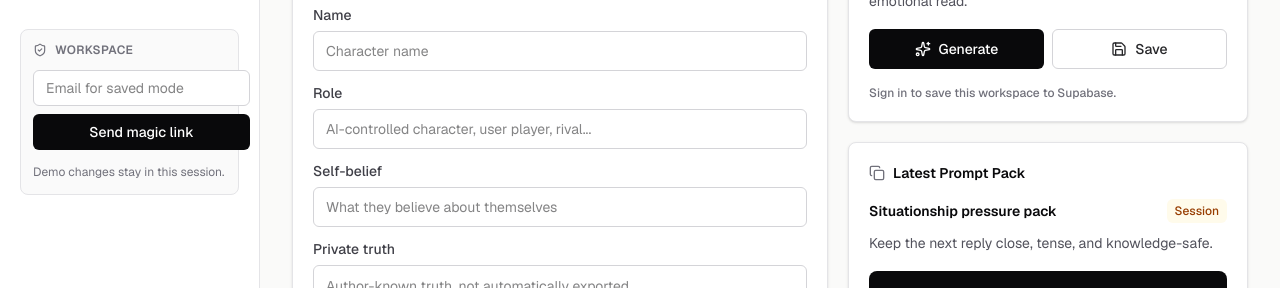
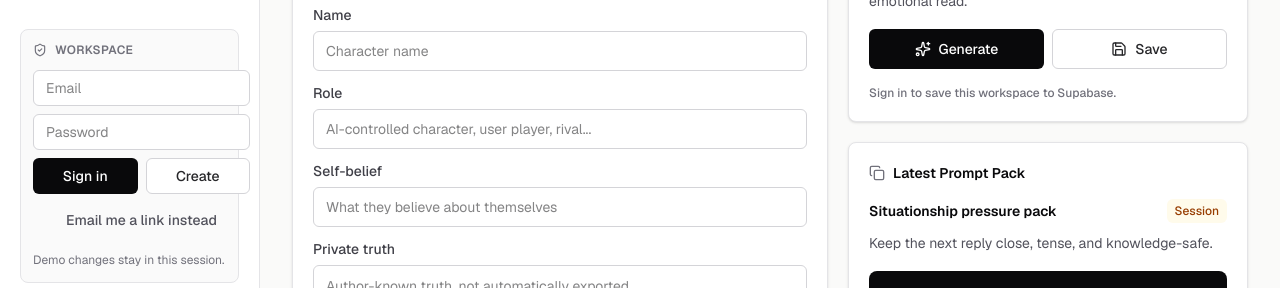
Before and after one commit to peachhi11/HeartWriteAI, a Next.js app: page / in a window 1280 px wide. Shown: the part 347-635 px from the top of the page. Built offline with nearby package versions, Linux system fonts and the light colour scheme; no server answers.

Commit message:
Add password auth controls

```diff
--- a/src/features/story-memory/components/story-memory-dashboard.tsx
+++ b/src/features/story-memory/components/story-memory-dashboard.tsx
@@ -149,11 +149,37 @@ export function StoryMemoryDashboard({
     { label: "Secrets", value: secrets.length, tone: "border-amber-200 bg-amber-50 text-amber-900" },
   ];
 
-  function requestMagicLink(event: FormEvent<HTMLFormElement>) {
+  function handleAuthSubmit(event: FormEvent<HTMLFormElement>) {
     event.preventDefault();
-    const email = getFormValue(event.currentTarget, "email");
+    const form = event.currentTarget;
+    const submitter = (event.nativeEvent as SubmitEvent).submitter;
+    const action =
+      submitter instanceof HTMLButtonElement ? submitter.value : "sign-in";
+    const email = getFormValue(form, "email");
+    const password = getFormValue(form, "password");
 
     if (!email || !supabase) return;
+
+    if (action === "magic-link") {
+      requestMagicLink(email);
+      return;
+    }
+
+    if (!password) {
+      setNotice("Enter a password to use saved workspace sign-in.");
+      return;
+    }
+
+    if (action === "create-account") {
+      createPasswordAccount(email, password);
+      return;
+    }
+
+    signInWithPassword(email, password);
+  }
+
+  function requestMagicLink(email: string) {
+    if (!supabase) return;
 
     startTransition(async () => {
       const { error } = await supabase.auth.signInWithOtp({
@@ -164,6 +190,50 @@ export function StoryMemoryDashboard({
       });
 
       setNotice(error ? error.message : "Magic link sent. Check your email to open the saved workspace.");
+    });
+  }
+
+  function signInWithPassword(email: string, password: string) {
+    if (!supabase) return;
+
+    startTransition(async () => {
+      const { error } = await supabase.auth.signInWithPassword({
+        email,
+        password,
+      });
+
+      if (error) {
+        setNotice(error.message);
+        return;
+      }
+
+      window.location.reload();
+    });
+  }
+
+  function createPasswordAccount(email: string, password: string) {
+    if (!supabase) return;
+
+    startTransition(async () => {
+      const { data, error } = await supabase.auth.signUp({
+        email,
+        password,
+        options: {
+          emailRedirectTo: `${window.location.origin}/auth/callback`,
+        },
+      });
+
+      if (error) {
+        setNotice(error.message);
+        return;
+      }
+
+      if (data.session) {
+        window.location.reload();
+        return;
+      }
+
+      setNotice("Account created. Check your email if Supabase asks you to confirm it.");
     });
   }
 
@@ -639,19 +709,51 @@ export function StoryMemoryDashboard({
                   </button>
                 </div>
               ) : (
-                <form className="mt-3 grid gap-2" onSubmit={requestMagicLink}>
+                <form className="mt-3 grid gap-2" onSubmit={handleAuthSubmit}>
                   <input
+                    aria-label="Email"
+                    autoComplete="email"
                     className="h-9 rounded-md border border-zinc-300 bg-white px-3 text-sm outline-none focus:border-zinc-950"
                     name="email"
-                    placeholder="Email for saved mode"
+                    placeholder="Email"
                     type="email"
                   />
+                  <input
+                    aria-label="Password"
+                    autoComplete="current-password"
+                    className="h-9 rounded-md border border-zinc-300 bg-white px-3 text-sm outline-none focus:border-zinc-950"
+                    name="password"
+                    placeholder="Password"
+                    type="password"
+                  />
+                  <div className="grid grid-cols-2 gap-2">
+                    <button
+                      className="h-9 rounded-md bg-zinc-950 px-3 text-sm font-medium text-white hover:bg-zinc-800 disabled:cursor-not-allowed disabled:opacity-60"
+                      disabled={isPending || !supabase}
+                      name="authAction"
+                      type="submit"
+                      value="sign-in"
+                    >
+                      Sign in
+                    </button>
+                    <button
+                      className="h-9 rounded-md border border-zinc-300 bg-white px-3 text-sm font-medium text-zinc-800 hover:bg-zinc-50 disabled:cursor-not-allowed disabled:opacity-60"
+                      disabled={isPending || !supabase}
+                      name="authAction"
+                      type="submit"
+                      value="create-account"
+                    >
+                      Create
+                    </button>
+                  </div>
                   <button
-                    className="h-9 rounded-md bg-zinc-950 px-3 text-sm font-medium text-white hover:bg-zinc-800 disabled:cursor-not-allowed disabled:opacity-60"
+                    className="h-9 rounded-md border border-transparent px-3 text-sm font-medium text-zinc-600 hover:bg-white hover:text-zinc-950 disabled:cursor-not-allowed disabled:opacity-60"
                     disabled={isPending || !supabase}
+                    name="authAction"
                     type="submit"
+                    value="magic-link"
                   >
-                    Send magic link
+                    Email me a link instead
                   </button>
                 </form>
               )}
```
